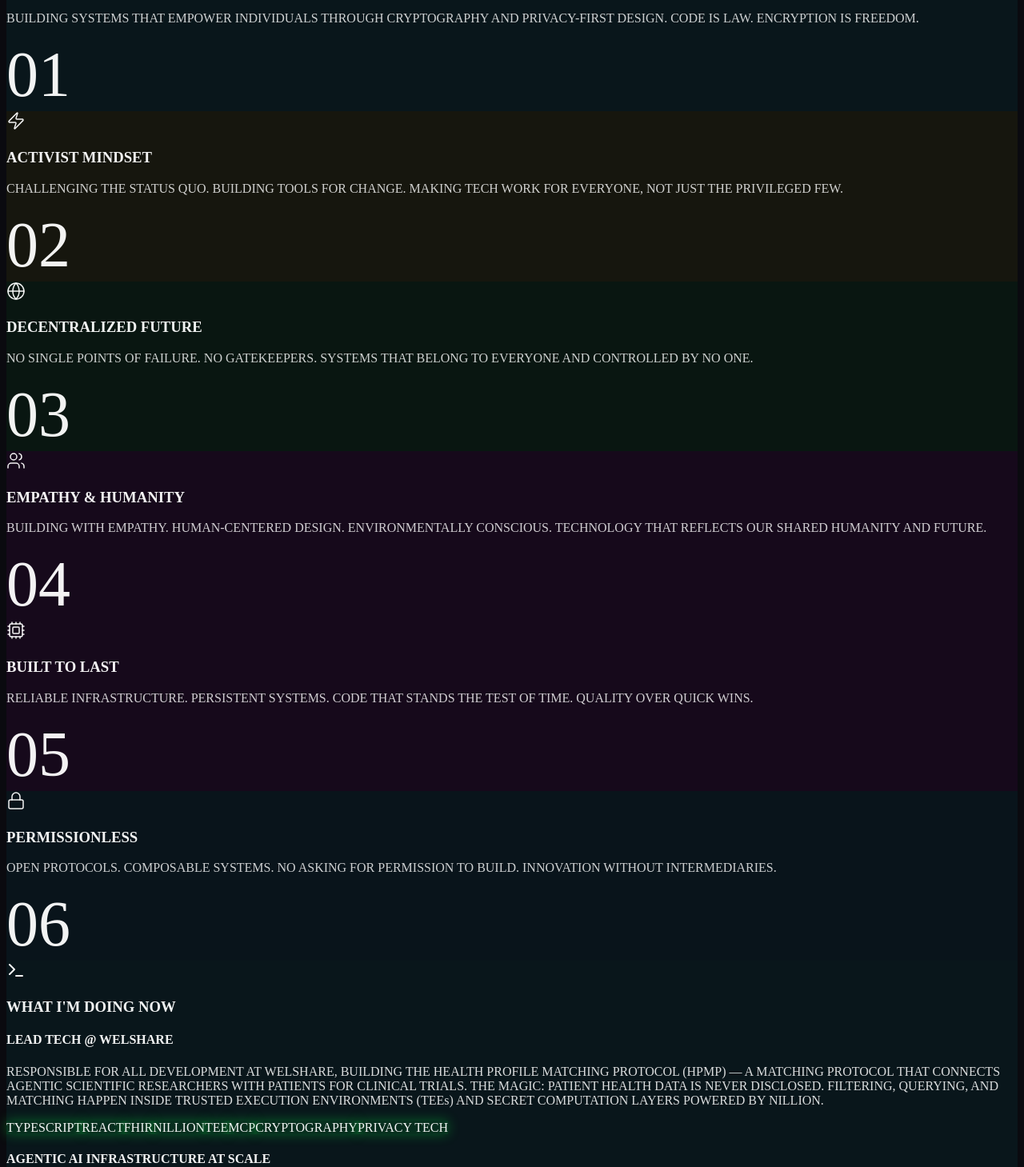
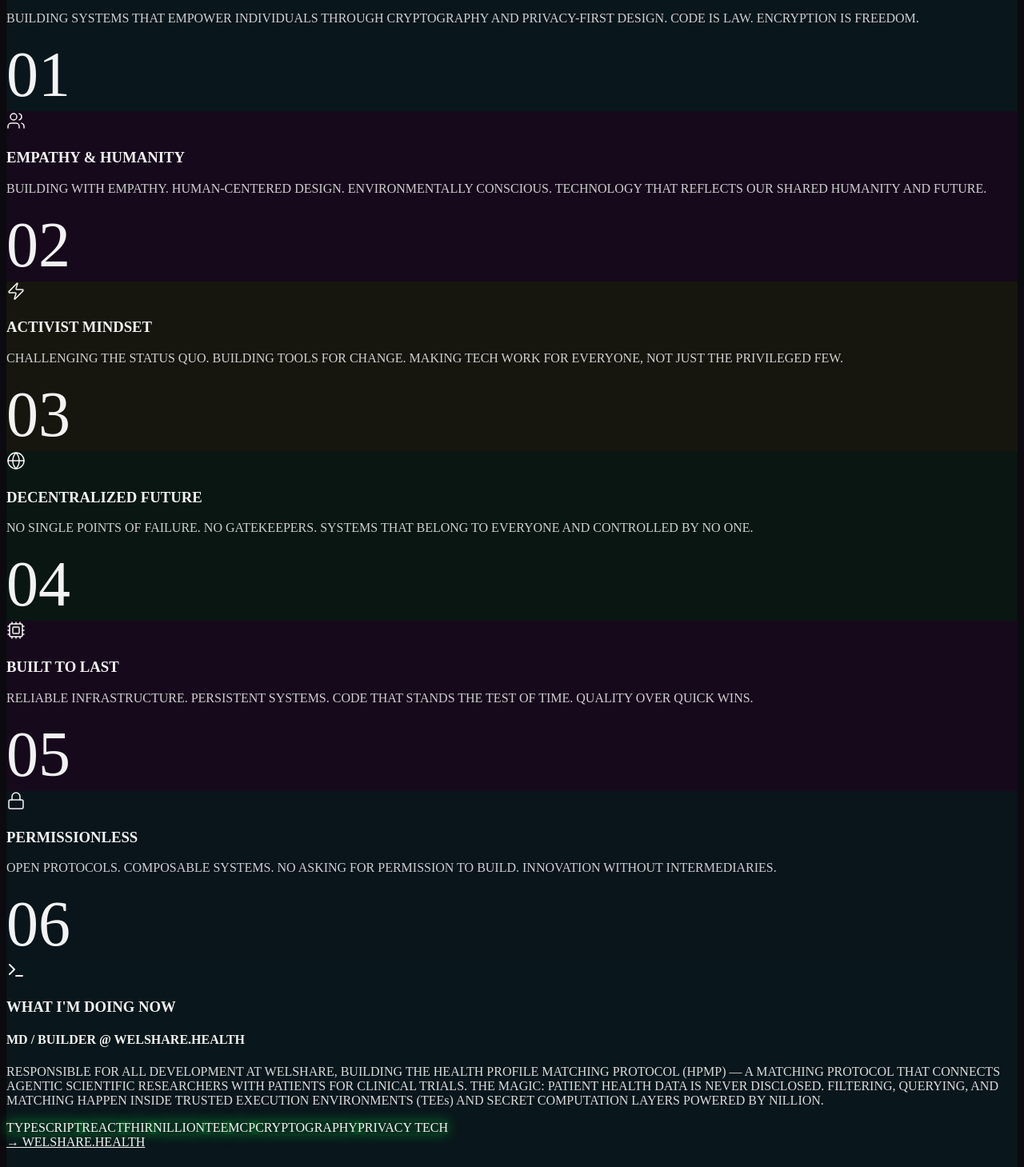
Before and after one commit to elmariachi111/cv2026, a React (Vite) app: page / in a window 1280 px wide. Shown: the part 1330-2789 px from the top of the page at 80% size. Built offline with nearby package versions, Linux system fonts and the light colour scheme; the HTML template or start-up script is replaced by a standard one.

Commit message:
content updates
Signed-off-by: Stefan Adolf <stadolf@gmail.com>

```diff
--- a/src/app/components/ContactSection.tsx
+++ b/src/app/components/ContactSection.tsx
@@ -1,5 +1,5 @@
 import { motion } from 'motion/react';
-import { Mail, Github, Twitter, Send, MessageSquare, ExternalLink, Globe, Hash } from 'lucide-react';
+import { Mail, Github, Twitter, Send, MessageSquare, ExternalLink, Globe, Hash, Linkedin } from 'lucide-react';
 
 const socialLinks = [
   {
@@ -51,6 +51,13 @@
     color: 'var(--neon-pink)',
     username: 'ELMARIACHI#8789',
   },
+  {
+    name: 'LINKEDIN',
+    icon: Linkedin,
+    href: 'https://www.linkedin.com/in/stadolf/',
+    color: 'var(--neon-blue)',
+    username: '@STADOLF',
+  },
 ];
 
 export function ContactSection() {
@@ -86,7 +93,7 @@
                 0 0 120px rgba(0, 255, 65, 0.4)
               `,
             }}>
-            LET'S BUILD
+            REACH OUT
           </h2>
           <p
             className="text-2xl uppercase tracking-wider max-w-3xl"
@@ -95,7 +102,7 @@
               color: 'rgba(255, 255, 255, 0.6)',
               fontSize: '28px',
             }}>
-            &gt; WORKING ON SOMETHING THAT MATTERS? BUILDING TOOLS FOR CHANGE? LET'S TALK.
+            &gt; HAPPY TO GRAB A COFFEE, HAVE A WALK, A SOCIAL RIDE
           </p>
         </motion.div>
 
@@ -106,56 +113,7 @@
           ))}
         </div>
 
-        {/* Collaboration panel */}
-        <motion.div
-          className="p-16 md:p-24 relative overflow-hidden"
-          style={{
-            backgroundColor: 'rgba(0, 255, 65, 0.05)',
-          }}
-          initial={{ opacity: 0, y: 30 }}
-          whileInView={{ opacity: 1, y: 0 }}
-          viewport={{ once: true }}
-          transition={{ duration: 0.8, delay: 0.6 }}
-        >
-          {/* Glow */}
-          <div
-            className="absolute inset-0"
-            style={{
-              background: 'radial-gradient(circle at 50% 50%, rgba(0, 255, 65, 0.12) 0%, transparent 70%)',
-              boxShadow: 'inset 0 0 100px rgba(0, 255, 65, 0.2)',
-            }}
-          />
 
-          <div className="relative z-10 text-center max-w-4xl mx-auto">
-            <MessageSquare
-              className="w-16 h-16 mx-auto mb-8"
-              style={{
-                color: 'var(--neon-green)',
-                filter: 'drop-shadow(0 0 20px var(--neon-green))'
-              }}
-            />
-
-            <h3
-              className="text-5xl md:text-6xl mb-8 uppercase tracking-tight"
-              style={{
-                fontFamily: 'var(--font-accent)',
-                color: 'var(--neon-green)',
-                textShadow: '0 0 40px var(--neon-green)',
-              }}>
-              OPEN TO COLLABORATE
-            </h3>
-
-            <p
-              className="text-xl md:text-2xl leading-relaxed uppercase tracking-wide"
-              style={{
-                fontFamily: 'var(--font-primary)',
-                color: 'rgba(255, 255, 255, 0.85)',
-              }}>
-              INTERESTED IN PROJECTS INVOLVING AGENTIC AI, DECENTRALIZED SYSTEMS, CLOUD ARCHITECTURE,
-              AND SUSTAINABLE TECHNOLOGY. LET'S BUILD SOMETHING THAT LASTS.
-            </p>
-          </div>
-        </motion.div>
       </div>
     </section>
   );
--- a/src/app/components/ExperienceSection.tsx
+++ b/src/app/components/ExperienceSection.tsx
@@ -4,26 +4,28 @@
 const timeline = [
   {
     era: '2020S',
-    title: 'BLOCKCHAIN × SMART CONTRACTS',
+    title: 'DECENTRALIZATION FOCUS',
     role: '6 YEARS BUILDING ON-CHAIN SYSTEMS',
-    description: 'DEEP PROFESSIONAL EXPERIENCE IN BLOCKCHAIN AND SMART CONTRACT DEVELOPMENT. LED WEB3 DEVELOPMENT AT MOLECULE AG, BUILDING IP TOKENIZATION INFRASTRUCTURE (IPNFTS), BONDING CURVE MARKETS (CATALYST), AND DECENTRALIZED CROWDFUNDING PROTOCOLS. SOLIDITY, FOUNDRY, SUBGRAPHS, AND PRODUCTION-GRADE DEFI SYSTEMS.',
-    tech: ['SOLIDITY', 'SMART CONTRACTS', 'FOUNDRY', 'SUBGRAPH', 'ERC-20/721/1155', 'DEFI'],
+    description: 'DEEP EXPERIENCE IN BLOCKCHAIN AND SMART CONTRACT DEVELOPMENT. ETHONLINE 21 FINALIST (SPLICE). DECENTRALIZED EHRS. DID/VC BACKED CERTIFICATION VALIDATORS. LED WEB3 DEVELOPMENT AT MOLECULE AG, BUILDING IP TOKENIZATION INFRASTRUCTURE (IPNFTS), BONDING CURVE MARKETS (CATALYST), AND DECENTRALIZED CROWDFUNDING PROTOCOLS. ',
+    tech: ['SOLIDITY', 'SMART CONTRACTS', 'FOUNDRY', 'SUBGRAPHS', 'ERC-20/721/1155', 'DEFI', 'TOKENIZATION', 'DID/VC'],
+    link: { url: 'https://molecule.to', text: '→ MOLECULE.TO' },
     color: 'var(--neon-cyan)',
   },
   {
     era: '2010S',
-    title: 'STARTUP ECOSYSTEM',
-    role: 'BUILDING & SCALING',
-    description: 'DEEP INVOLVEMENT IN STARTUP CULTURE. BUSINESS MODEL INNOVATION, PRODUCT DEVELOPMENT, AND GROWTH STRATEGIES. LEARNED WHAT IT TAKES TO GO FROM ZERO TO ONE. FAILED FAST, LEARNED FASTER.',
-    tech: ['BUSINESS MODELS', 'PRODUCT STRATEGY', 'GROWTH', 'TEAM BUILDING', 'FUNDRAISING'],
+    title: 'AGENCIES, STARTUPS, CORPORATES',
+    role: 'BUILDING // MIGRATING // SCALING // EDUCATING',
+    description: 'DEEPLY INVOLVED IN INCUBATED STARTUP GROWTH HACKING & SEO (CHECK24). BUSINESS MODEL INNOVATION, MEETUPS & DEVREL (TURBINE KREUZBERG, CODE.TALKS, CODING.EARTH), PRODUCT DEVELOPMENT, REPLATFORMING (SAMSUNG SDS, DISCOUNTO)',
+    tech: ['JAVA EE', 'ORACLE', 'SPRING', 'FREEBSD', 'SYMFONY', 'MONGODB', 'NODEJS', 'VUE', 'REACT'],
+    link: { url: 'https://turbinekreuzberg.com', text: '→ TURBINEKREUZBERG' },
     color: 'var(--neon-magenta)',
   },
   {
     era: '2000S',
-    title: 'SOFTWARE FOUNDATIONS',
+    title: 'ACADEMIC, FOUNDER, BUILDER',
     role: 'MASTERING THE CRAFT',
-    description: 'BUILDING THE TECHNICAL FOUNDATION. LEARNING SYSTEMS THINKING, SOFTWARE ARCHITECTURE, AND THE ART OF SHIPPING RELIABLE CODE. WHERE IT ALL BEGAN. THE FUNDAMENTALS THAT NEVER CHANGE.',
-    tech: ['SOFTWARE ARCHITECTURE', 'SYSTEM DESIGN', 'DATABASES', 'APIS', 'LINUX', 'NETWORKING'],
+    description: 'FINISHED MATH STUDIES. BUILT AT Y2K STARTUPS (CANTO, ASTROMO, ECRYPT). FOUNDED & EXITED AREADIGITAL AG (DIGITAL MEDIA HOUSE). ',
+    tech: ['PHP', 'JAVA', 'C++', 'MATHEMATICA', 'NASTRAN', 'MICROSOFT .NET', 'JAVASCRIPT'],
     color: 'var(--neon-green)',
   },
 ];
@@ -96,7 +98,7 @@
                   color: 'var(--neon-green)',
                   textShadow: '0 0 20px var(--neon-green)',
                 }}>
-                LEAD TECH @ WELSHARE
+                MD / BUILDER @ WELSHARE.HEALTH
               </h4>
               <p
                 className="text-lg md:text-xl mb-6 leading-relaxed max-w-5xl"
@@ -124,6 +126,21 @@
                     {tech}
                   </span>
                 ))}
+              </div>
+              <div className="mt-6">
+                <a
+                  href="https://welshare.health"
+                  target="_blank"
+                  rel="noopener noreferrer"
+                  className="text-lg uppercase tracking-wide hover:underline"
+                  style={{
+                    fontFamily: 'var(--font-accent)',
+                    color: 'var(--neon-green)',
+                    textShadow: '0 0 10px var(--neon-green)',
+                  }}
+                >
+                  → WELSHARE.HEALTH
+                </a>
               </div>
             </div>
 
@@ -164,12 +181,40 @@
                   </span>
                 ))}
               </div>
+              <div className="mt-6 gap-12 flex flex-row">
+                <a
+                  href="https://beach.science"
+                  target="_blank"
+                  rel="noopener noreferrer"
+                  className="text-lg uppercase tracking-wide hover:underline"
+                  style={{
+                    fontFamily: 'var(--font-accent)',
+                    color: 'var(--neon-magenta)',
+                    textShadow: '0 0 10px var(--neon-magenta)',
+                  }}
+                >
+                  → BEACH.SCIENCE
+                </a>
+                <a
+                  href="https://molecule.to"
+                  target="_blank"
+                  rel="noopener noreferrer"
+                  className="text-lg uppercase tracking-wide hover:underline"
+                  style={{
+                    fontFamily: 'var(--font-accent)',
+                    color: 'var(--neon-magenta)',
+                    textShadow: '0 0 10px var(--neon-magenta)',
+                  }}
+                >
+                  → MOLECULE.TO
+                </a>
+              </div>
             </div>
           </div>
         </motion.div>
 
         <motion.div
-          className="mb-24"
+          className="mt-48 mb-24"
           initial={{ opacity: 0, y: 30 }}
           whileInView={{ opacity: 1, y: 0 }}
           viewport={{ once: true }}
@@ -186,7 +231,7 @@
                 0 0 120px rgba(255, 0, 255, 0.4)
               `,
             }}>
-            25+ YEARS
+            &gt; 20 YEARS
           </h2>
           <p
             className="text-2xl uppercase tracking-wider"
@@ -195,7 +240,7 @@
               color: 'rgba(255, 255, 255, 0.6)',
               fontSize: '28px',
             }}>
-            &gt; SOFTWARE // STARTUPS // SYSTEMIC CHANGE
+            &gt; CODING // STARTUPS // MIGRATION // ARCHITECTURE // TECHNOLOGY // EDUCATION
           </p>
         </motion.div>
 
@@ -217,6 +262,7 @@
   role,
   description,
   tech,
+  link,
   color,
   index
 }: {
@@ -225,6 +271,7 @@
   role: string;
   description: string;
   tech: string[];
+  link?: { url: string; text: string };
   color: string;
   index: number;
 }) {
@@ -303,7 +350,7 @@
           {description}
         </p>
 
-        <div className="flex flex-wrap gap-3">
+        <div className="flex flex-wrap gap-3 justify-start">
           {tech.map((t) => (
             <span
               key={t}
@@ -318,6 +365,24 @@
             </span>
           ))}
         </div>
+
+        {link && (
+          <div className="mt-6">
+            <a
+              href={link.url}
+              target="_blank"
+              rel="noopener noreferrer"
+              className="text-lg uppercase tracking-wide hover:underline"
+              style={{
+                fontFamily: 'var(--font-accent)',
+                color: color,
+                textShadow: `0 0 10px ${color}`,
+              }}
+            >
+              {link.text}
+            </a>
+          </div>
+        )}
       </div>
 
       {/* Era number watermark */}
--- a/src/app/components/HeroSection.tsx
+++ b/src/app/components/HeroSection.tsx
@@ -167,7 +167,7 @@
                 textShadow: '0 0 20px rgba(0, 255, 255, 0.3)',
               }}
             >
-              25+ YEARS EXPERIENCE// CODING × TEAMS × CLOUD OPS × AGENTIC AI
+              &gt; 20 YEARS EXPERIENCE// CODING × TEAMS × CLOUD OPS × AGENTIC AI
             </p>
             <p
               className="text-base md:text-xl mb-3 opacity-80 uppercase tracking-wider"
--- a/src/app/components/Navigation.tsx
+++ b/src/app/components/Navigation.tsx
@@ -56,7 +56,7 @@
               color: 'var(--neon-cyan)',
               textShadow: '0 0 15px var(--neon-cyan)',
             }}>
-            PORTFOLIO
+            Stefan Adolf
           </span>
         </a>
 
--- a/src/app/components/SocialPreviewCard.tsx
+++ b/src/app/components/SocialPreviewCard.tsx
@@ -124,7 +124,7 @@
     <SocialPreviewCard
       variant="square"
       title="BUILDING THE FUTURE"
-      subtitle="25+ years in Software, Startups & Systemic Change"
+      subtitle="20 years in Software, Startups & Technical Environments"
       tags={['AI', 'Decentralization', 'Cloud']}
     />
   );
--- a/src/app/components/ValuesSection.tsx
+++ b/src/app/components/ValuesSection.tsx
@@ -8,6 +8,13 @@
     description: 'BUILDING SYSTEMS THAT EMPOWER INDIVIDUALS THROUGH CRYPTOGRAPHY AND PRIVACY-FIRST DESIGN. CODE IS LAW. ENCRYPTION IS FREEDOM.',
     color: 'var(--neon-cyan)',
     bgColor: 'rgba(0, 255, 255, 0.05)',
+  },
+  {
+    icon: Users,
+    title: 'EMPATHY & HUMANITY',
+    description: 'BUILDING WITH EMPATHY. HUMAN-CENTERED DESIGN. ENVIRONMENTALLY CONSCIOUS. TECHNOLOGY THAT REFLECTS OUR SHARED HUMANITY AND FUTURE.',
+    color: 'var(--neon-pink)',
+    bgColor: 'rgba(255, 16, 240, 0.05)',
   },
   {
     icon: Zap,
@@ -22,13 +29,6 @@
     description: 'NO SINGLE POINTS OF FAILURE. NO GATEKEEPERS. SYSTEMS THAT BELONG TO EVERYONE AND CONTROLLED BY NO ONE.',
     color: 'var(--neon-green)',
     bgColor: 'rgba(0, 255, 65, 0.05)',
-  },
-  {
-    icon: Users,
-    title: 'EMPATHY & HUMANITY',
-    description: 'BUILDING WITH EMPATHY. HUMAN-CENTERED DESIGN. ENVIRONMENTALLY CONSCIOUS. TECHNOLOGY THAT REFLECTS OUR SHARED HUMANITY AND FUTURE.',
-    color: 'var(--neon-pink)',
-    bgColor: 'rgba(255, 16, 240, 0.05)',
   },
   {
     icon: Cpu,
```
Also changed, not shown: molecule.svg (added), welshare.svg (added).
